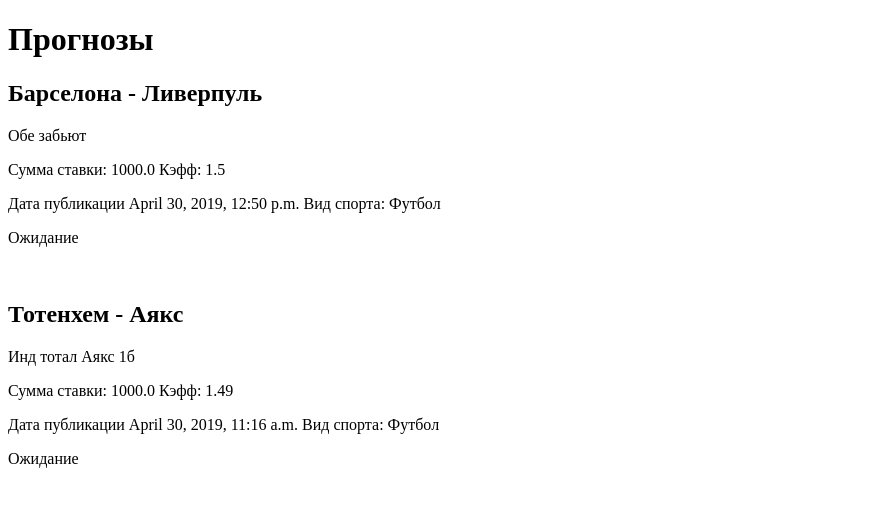
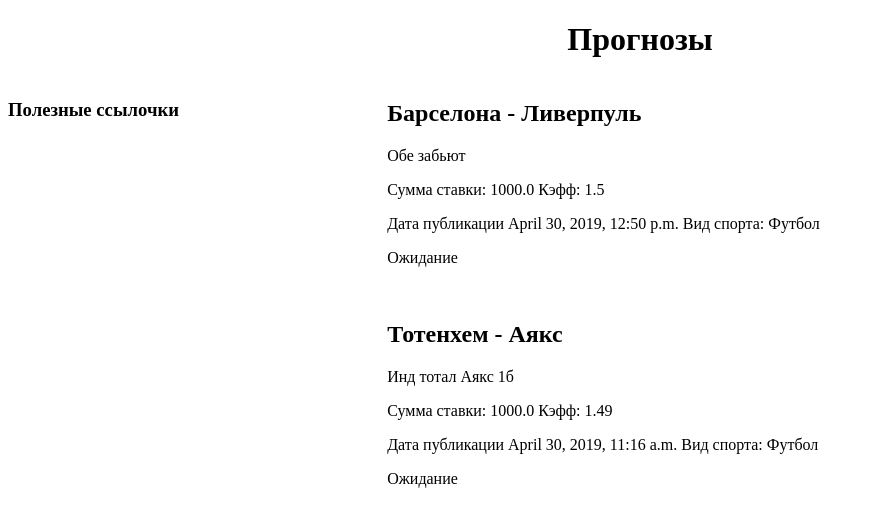
Before and after one commit to alfredish/django_bet, a Django app: page / in a window 1280 px wide. Shown: the top 527 px of the page, without its empty margins (0-875 px from the left). Run offline with Django 3.2, Linux system fonts and the light colour scheme; data comes from the database, SQL or seed files in the repository.

Commit message:
Начать работу с дизайном !
Не забыть подключить CSS и перекинуть весь код CSS в static !! и что-то сделать с дизайонм хоть чуть-чуть

```diff
--- a/bet/ctavka/models.py
+++ b/bet/ctavka/models.py
@@ -15,8 +15,6 @@ class Ctavka(models.Model):
         verbose_name_plural = "Ставки"
         verbose_name = 'Ставка'
         ordering = ['-published']
-
-
 
 
 #Модель отвечает за выбор спорта
--- a/bet/ctavka/templates/index.html
+++ b/bet/ctavka/templates/index.html
@@ -1,12 +1,29 @@
 <!DOCTYPE html>
 <html lang="en" dir="ltr">
   <head>
+    <!-- Не забыть подключить CSS и перекинуть весь код CSS в static !! и что-то сделать с дизайонм хоть чуть-чуть  -->
+    <style>
+      .main {
+        float:right;
+        width:70%;
+      }
+      .sidebar {
+        float:left;
+        width:30%;
+      }
+
+      h1{
+        text-align: center
+      }
+    </style>
     <meta charset="utf-8">
     <title></title>
   </head>
+
   <body>
     <h1>Прогнозы</h1>
 
+    <div class="main">
     {% for Ctavka in Ctavkas %}
     <div>
       <h2>{{ Ctavka.title }}</h2>
@@ -17,6 +34,12 @@
     </div>
     <br>
     {% endfor %}
+    </div>
+
+    <div class="sidebar">
+      <h3>Полезные ссылочки</h3>
+
+    </div>
 
   </body>
 </html>
```
Also changed, not shown: bet/ctavka/static/style.css (added).
